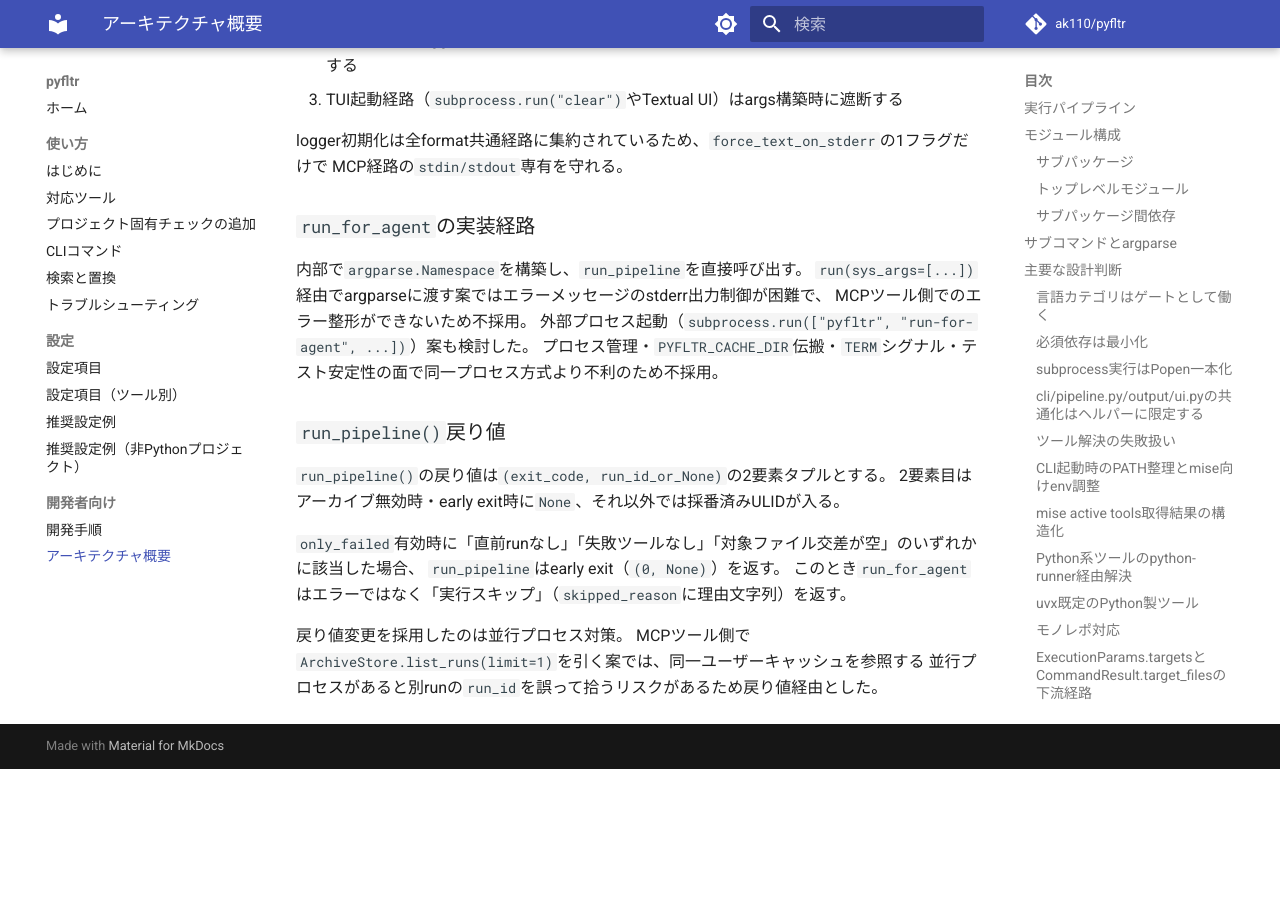
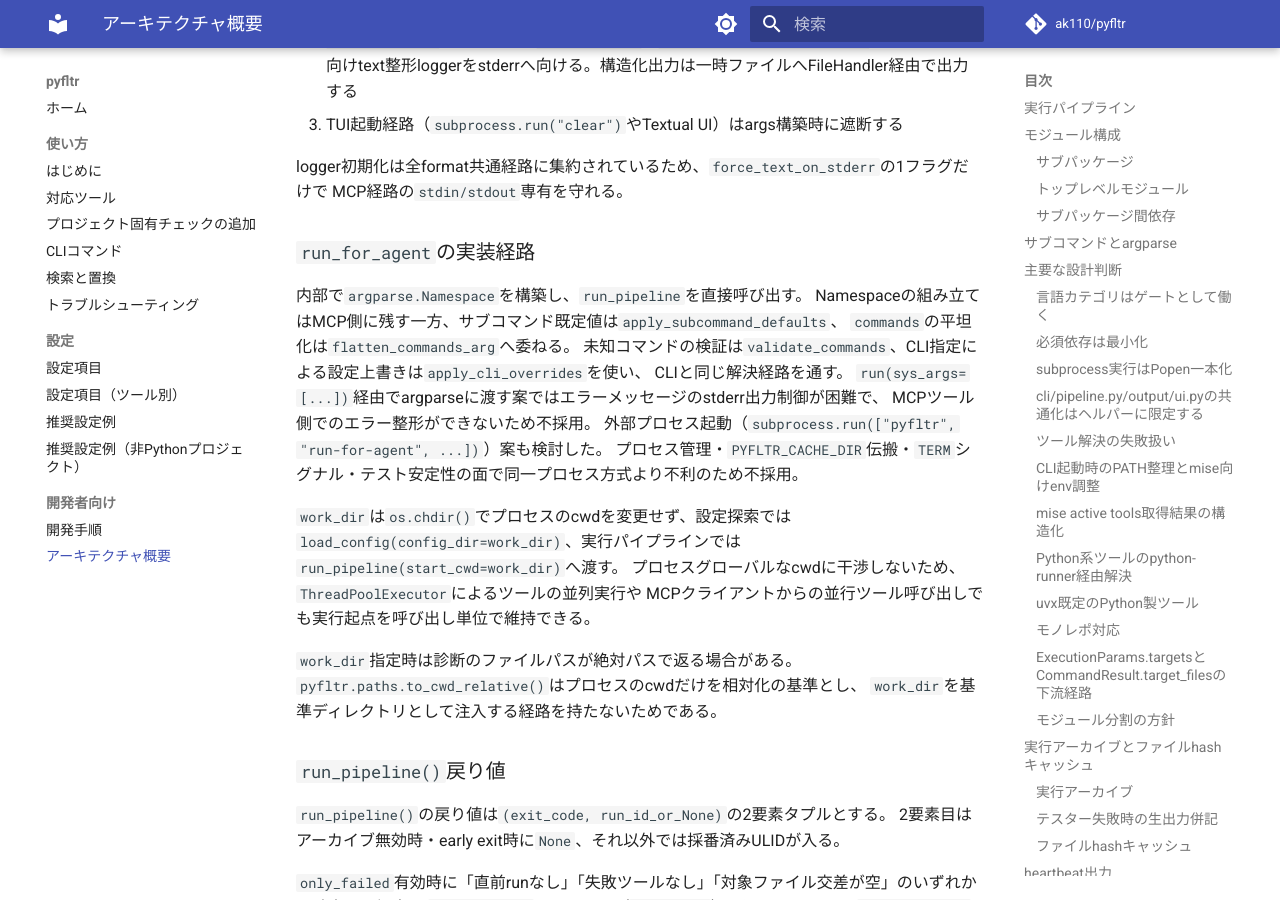
Before and after one commit to ak110/pyfltr, an MkDocs documentation site: the page built from docs/development/architecture.md, in a window 1280 px wide and 900 px high, scrolled down 17914 px. Built offline with MkDocs 1.6.1 and Material for MkDocs 9.7.7, drawn with Linux system fonts in a browser that asks for light colours; comment, search, counter and statistics services are not loaded; before the commit the page ends 18683 px from its top, so only the background shows below that; some of the changed text lies outside the part shown.

Commit message:
fix(mcp): CLI同等化レビューの指摘を修正する
作業ディレクトリ基準の走査、空パターン、集計上限の境界条件を是正する。実行ツールへ不足していたCLIオプションを追加し、MCP推奨文書と参照記述を同期する。

````diff
--- a/docs/development/architecture.md
+++ b/docs/development/architecture.md
@@ -7,6 +7,7 @@
 ## 実行パイプライン
 
 `pyfltr.cli.pipeline.run_pipeline()`がCLI/MCPの双方から呼び出される最上位エントリ。
+CLIはプロセスのcwd、MCPは`start_cwd`引数で明示したディレクトリを実行起点として渡す。
 TUI/非TUIの分岐はこの関数の内側で行い、パイプライン共通の前処理（ファイル展開・`--only-failed`フィルタリング・
 アーカイブ初期化など）はTUI起動より前に集約する。
 
@@ -91,7 +92,7 @@
 ## サブコマンドとargparse
 
 subparsersを`required=True`で必須化し、引数なし実行時のフォールバック挙動は持たない。
-サブコマンド別の既定値は`_apply_subcommand_defaults()`で手動注入する。
+サブコマンド別の既定値は`apply_subcommand_defaults()`で手動注入する。
 `set_defaults()`を避けたのは、共通親パーサーを継承したサブパーサーに対して
 他サブパーサーのdefaultが書き換わる既知挙動を回避するため。
 
@@ -641,10 +642,10 @@
 ### 提供ツール構成
 
 読み取り系4ツール（`list_runs`・`show_run`・`show_run_diagnostics`・`show_run_output`）・
-実行系1ツール（`run_for_agent`）・grep/replace系3ツール（`grep`・`replace`・`replace_undo`）の
-計8ツールを公開する。
-実行系を1本に限定したのは、エージェント連携用途では`ci`/`run`/`fast`の差分を露出する必要が薄く、
-パラメーター数を抑えてMCPスキーマを単純化するため。
+実行系1ツール（`run_for_agent`）を公開する。
+grep/replace系4ツール（`grep`・`replace`・`replace_undo`・`replace_history`）と
+情報/設定系2ツール（`command_info`・`config`）を加え、公開ツールは計11件となる。
+実行系は`run_for_agent`の`mode`で`ci`/`run`/`fast`を選択し、同一の入力・出力モデルで扱う。
 
 ツール名はCLIサブコマンドのハイフン形式と異なりアンダースコア形式（`list_runs`/`show_run`等）とする。
 ハイフンはPythonの`@mcp.tool()`名として非推奨のため。
@@ -673,10 +674,23 @@
 ### `run_for_agent`の実装経路
 
 内部で`argparse.Namespace`を構築し、`run_pipeline`を直接呼び出す。
+Namespaceの組み立てはMCP側に残す一方、サブコマンド既定値は`apply_subcommand_defaults`、
+`commands`の平坦化は`flatten_commands_arg`へ委ねる。
+未知コマンドの検証は`validate_commands`、CLI指定による設定上書きは`apply_cli_overrides`を使い、
+CLIと同じ解決経路を通す。
 `run(sys_args=[...])`経由でargparseに渡す案ではエラーメッセージのstderr出力制御が困難で、
 MCPツール側でのエラー整形ができないため不採用。
 外部プロセス起動（`subprocess.run(["pyfltr", "run-for-agent", ...])`）案も検討した。
 プロセス管理・`PYFLTR_CACHE_DIR`伝搬・`TERM`シグナル・テスト安定性の面で同一プロセス方式より不利のため不採用。
+
+`work_dir`は`os.chdir()`でプロセスのcwdを変更せず、設定探索では
+`load_config(config_dir=work_dir)`、実行パイプラインでは`run_pipeline(start_cwd=work_dir)`へ渡す。
+プロセスグローバルなcwdに干渉しないため、`ThreadPoolExecutor`によるツールの並列実行や
+MCPクライアントからの並行ツール呼び出しでも実行起点を呼び出し単位で維持できる。
+
+`work_dir`指定時は診断のファイルパスが絶対パスで返る場合がある。
+`pyfltr.paths.to_cwd_relative()`はプロセスのcwdだけを相対化の基準とし、
+`work_dir`を基準ディレクトリとして注入する経路を持たないためである。
 
 ### `run_pipeline()`戻り値
 
--- a/docs/guide/getting-started.md
+++ b/docs/guide/getting-started.md
@@ -81,17 +81,18 @@
 
 JSON Lines出力（`--output-format=jsonl`）とMCPサーバー（`pyfltr mcp`）でコーディングエージェント運用に対応する。
 
-### 直接呼び出し（推奨）
+### 直接呼び出し
 
 エージェントがシェルコマンドを実行できる環境では`pyfltr run`を直接呼ぶ。
 `AI_AGENT` / `CODEX_CI` / `CLAUDECODE` / `CURSOR_AGENT`のいずれかが設定された環境では
 出力形式がJSON Linesとなり、そのまま読み込める。
+呼び出し元はシェル実行のタイムアウトとstdout・stderrからの出力取得を扱う必要がある。
 
 ```shell
 uvx pyfltr run
 ```
 
-### MCP経由
+### MCP経由（推奨）
 
 `pyfltr mcp`でMCPサーバーを起動すると、エージェントが`run_for_agent`等のMCPツールとして呼び出せる。
 
--- a/docs/guide/grep-replace.md
+++ b/docs/guide/grep-replace.md
@@ -142,14 +143,22 @@
 
 ## MCP公開ツール
 
-`pyfltr mcp`サーバーは`grep`・`replace`・`replace_undo`の3ツールを公開する。
+`pyfltr mcp`サーバーは`grep`・`replace`・`replace_undo`・`replace_history`の4ツールを公開する。
 
-- `grep(pattern, paths, ...)`: ファイル横断検索
-- `replace(pattern, replacement, paths, dry_run=True, within=None, ...)`: 横断置換。
+- `grep(paths, pattern=None, patterns=None, pattern_file=None, context=None, summary_mode=None, ...)`:
+  ファイル横断検索。`patterns`は複数パターン、`pattern_file`は1行1パターンのファイルを受け取り、
+  `pattern`とOR条件で検索する。`context`は前後文脈の一括指定に使う。
+  `summary_mode`は`files_with_matches`・`count`・`files_without_match`のいずれかを受け取り、
+  マッチ明細を空にして対応する集計結果を返す。
+  `files_without_match`では全ファイルの確認が必要なため、正の`max_total`を併用できない
+- `replace(pattern, replacement, paths, dry_run=True, within=None, from_grep=None, context=None, ...)`:
+  横断置換。`from_grep`はgrepのJSONL出力から対象ファイルを限定する。
+  `context`は`within`で指定したアンカーの前後幅を一括指定する。
   **`dry_run`の既定値は`True`**（CLI既定の`False`と異なり、LLM暴発防止）。
   `within`にアンカー正規表現を渡すと、`before_context`/`after_context`で定まる領域内のみ置換する（CLIの`--within`相当）
 - `replace_undo(replace_id, force=False)`: 取り消し
+- `replace_history(action, replace_id=None)`: `action=list`で履歴一覧、`action=show`で指定履歴の詳細を返す
 
 LLMエージェントは`replace`を呼ぶ際、明示的に`dry_run=False`を指定しない限り実書き込みされない。
-`within`なしで`before_context`/`after_context`を渡した場合と、
+`within`なしで`before_context`/`after_context`/`context`を渡した場合と、
 `within`と`multiline`を併用した場合は、いずれもエラーを返す。
--- a/docs/guide/usage.md
+++ b/docs/guide/usage.md
@@ -257,10 +257,13 @@
 | `show_run` | `pyfltr show-run <run_id>` | 指定runのmetaとツール別サマリを返す。前方一致・`latest`エイリアス可 |
 | `show_run_diagnostics` | `pyfltr show-run <run_id> --commands=<name>` | 指定runのtool.jsonとdiagnostics全件を返す（複数指定可） |
 | `show_run_output` | `pyfltr show-run <run_id> --commands=<name> --output` | 指定runのoutput.log全文を返す（単一指定のみ） |
-| `run_for_agent` | `pyfltr run-for-agent` | lint/format/testを実行しrun_id・失敗ツール名・retry_commands等を返す |
+| `run_for_agent` | `pyfltr run` / `fast` / `ci` | lint/format/testを実行しrun_id・失敗ツール名・retry_commands等を返す。`mode`で実行モードを選ぶ |
 | `grep` | `pyfltr grep` | ファイル横断の正規表現検索（pyfltr exclude/.gitignore尊重） |
 | `replace` | `pyfltr replace` | 横断置換。`dry_run`の既定値は`True`（CLI既定の`False`と異なりLLM暴発防止） |
 | `replace_undo` | `pyfltr replace --undo` | 過去のreplaceを取り消す |
+| `replace_history` | `pyfltr replace --list-history` / `--show-history <ID>` | replace履歴を一覧または単体で返す |
+| `command_info` | `pyfltr command-info <command>` | ツール起動方式の解決結果を返す。`check=True`は副作用を伴う |
+| `config` | `pyfltr config <action>` | 設定ファイルを操作する（get / set / delete / list） |
 
 コーディングエージェント側へのMCPサーバー登録例（JSON形式で設定ファイルに記載する場合）:
 
@@ -652,20 +655,37 @@
 
 コーディングエージェントから`pyfltr`を呼び出す方法は2種類ある。
 
-#### 直接呼び出し（推奨）
+#### 直接呼び出し
 
 エージェントがシェルコマンドを実行できる環境では、`pyfltr run`を直接呼ぶ。
 エージェント検出用の環境変数が設定されていれば出力形式は自動的にJSON Linesとなり、
 そのまま読み込むことができる。
+直接呼び出しでは、呼び出し元がシェル実行のタイムアウトとstdout・stderrからの出力取得を扱う必要がある。
 
-#### MCP経由
+#### MCP経由（推奨）
 
-`pyfltr mcp`でMCPサーバーを起動すると、コーディングエージェントが`run_for_agent`ツールとして呼び出せる。
-CLIの直接呼び出しとは異なりJSONL出力がstdoutに流れないため、
-エージェントのMCPクライアントが結果を構造化データとして受け取れる。
+`pyfltr mcp`でMCPサーバーを起動すると、コーディングエージェントがCLIで可能な操作を
+原則としてMCPツールから呼び出せる。
+端末表示・出力先の制御と`--no-archive`はMCPへ露出せず、ツール固有の引数を任意の文字列で
+上書きする`--{tool}-args`も露出しない。
+CLIの直接呼び出しとは異なりJSONL出力がstdoutに流れず、
+MCPクライアントは結果を構造化データとして受け取れる。
 ただし`pyfltr mcp`起動後は同一プロセスのstdin/stdoutがJSON-RPCに専有されるため、
 他のコマンドと組み合わせた場合に出力が混ざる事故に注意する
 （詳細は[トラブルシューティング](troubleshooting.md)を参照）。
+
+`run_for_agent`の主要パラメーターとCLI相当オプションは次のとおり。
+
+| MCPパラメーター | CLI相当 |
+| --- | --- |
+| `mode` | サブコマンドの`run` / `fast` / `ci` |
+| `work_dir` | `--work-dir` |
+| `commands` | `--commands` |
+| `no_fix` | `--no-fix` |
+| `only_failed` | `--only-failed` |
+| `changed_since` | `--changed-since` |
+| `shuffle` | `--shuffle` |
+| `exit_zero_even_if_formatted` | `--exit-zero-even-if-formatted` |
 
 コーディングエージェントが`pyfltr run`を活用する基本的な流れ:
 
````
Also changed, not shown: other parts of docs/guide/grep-replace.md (+2 -1 lines), other parts of docs/guide/usage.md (+1 -1 lines), AGENTS.md (+2 -0 lines), 4 other files.
